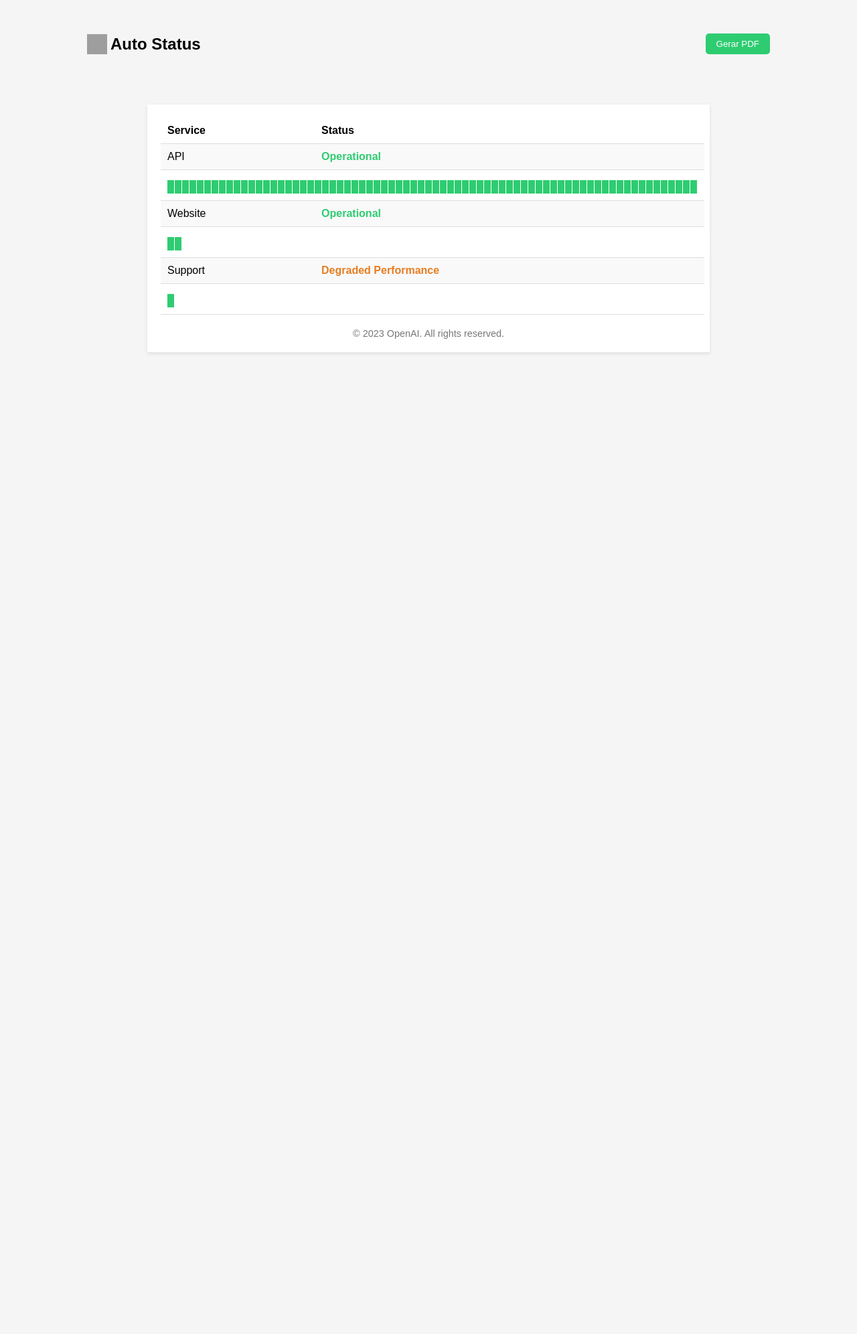
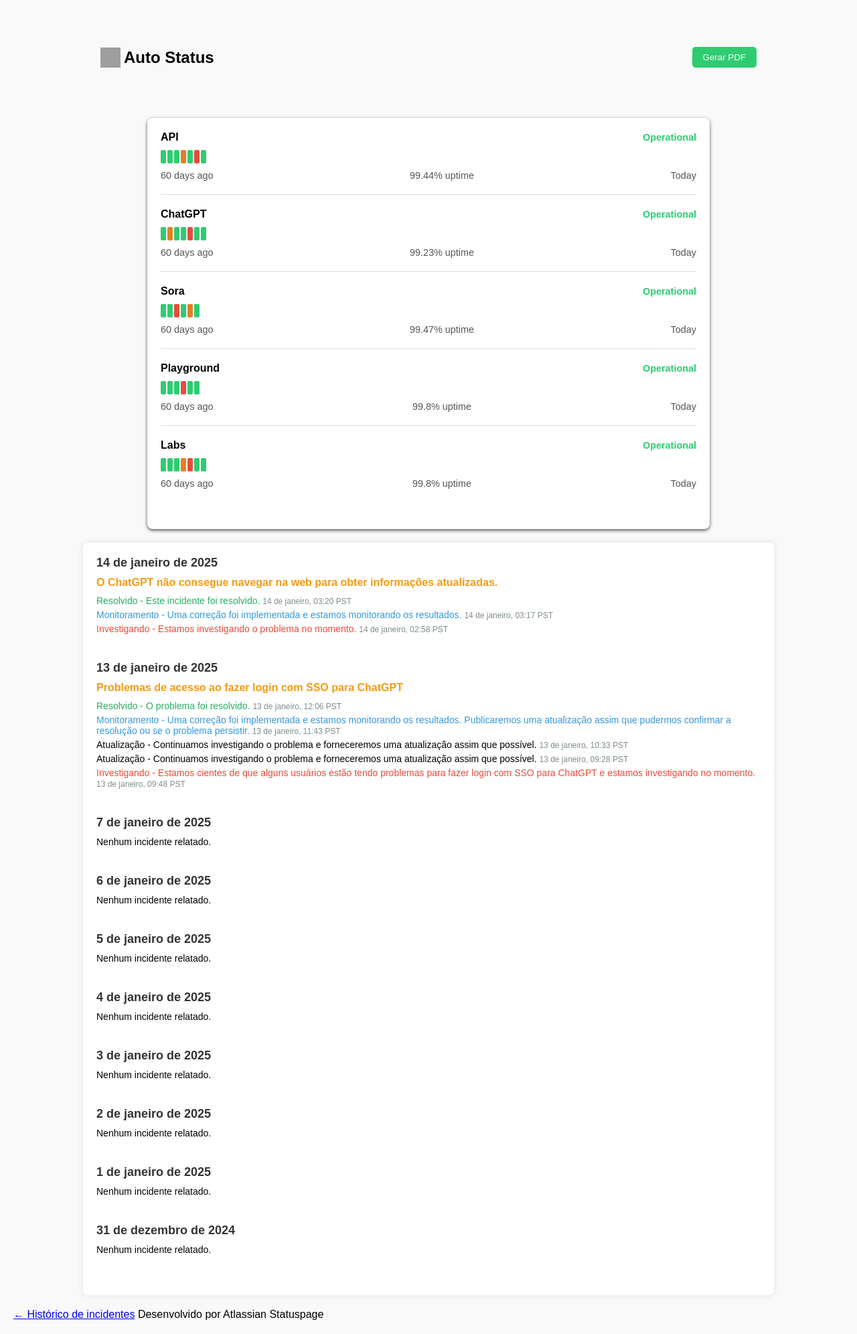
Before and after one commit to cauanmassino/StatusBot, a Python web app: template Template/index.html in a window 1280 px wide. Shown: the whole page at 67% size. Before the commit the page ends 528 px from the top, so only its background shows below. Run offline with Jinja, Linux system fonts and the light colour scheme; the template is opened without the code that fills it, so the values that code supplies are empty; grey boxes are pictures that could not be loaded.

Commit message:
segundo commit

```diff
--- a/Template/index.html
+++ b/Template/index.html
@@ -3,8 +3,8 @@
 <head>
     <meta charset="UTF-8">
     <meta name="viewport" content="width=device-width, initial-scale=1.0">
-    <title>Auto Status</title>
-    <link rel="stylesheet" href="styles.css"> <!-- Vincula o arquivo CSS para o estilo -->
+    <title>Status Monitor</title>
+    <link rel="stylesheet" href="styles.css">
 </head>
 <body>
 
@@ -19,76 +19,185 @@
     <button class="button">Gerar PDF</button>
 </div>
 
-    <!-- Container para a parte principal do conteúdo -->
-    <div class="container">
 
-        <table class="status-table"> <!-- Tabela que exibe o status dos serviços -->
-            <thead>
-                <tr>
-                    <th>Service</th>
-                    <th>Status</th>
-                </tr>
-            </thead>
-            <tbody>
-                <tr class="status-row">
-                    <td>API</td>
-                    <td class="status-cell-operational">Operational</td> <!-- Status do serviço API -->
-                </tr>
-                <tr>
-                    <td colspan="2">
+    <div class="status-dashboard">
+        <!-- API -->
+        <div class="status-item">
+            <div class="status-header">
+                <span class="status-title">API</span>
+                <span class="status-state">Operational</span>
+            </div>
             <div class="bar-container">
-                            <div class="bar"></div> <div class="bar"></div> <div class="bar"></div> <div class="bar"></div>
-                            <div class="bar"></div> <div class="bar"></div> <div class="bar"></div> <div class="bar"></div>
-                            <div class="bar"></div> <div class="bar"></div> <div class="bar"></div> <div class="bar"></div>
-                            <div class="bar"></div> <div class="bar"></div> <div class="bar"></div> <div class="bar"></div>
-                            <div class="bar"></div> <div class="bar"></div> <div class="bar"></div> <div class="bar"></div>
-                            <div class="bar"></div> <div class="bar"></div> <div class="bar"></div> <div class="bar"></div>
-                            <div class="bar"></div> <div class="bar"></div> <div class="bar"></div> <div class="bar"></div>
-                            <div class="bar"></div> <div class="bar"></div> <div class="bar"></div> <div class="bar"></div>
-                            <div class="bar"></div> <div class="bar"></div> <div class="bar"></div> <div class="bar"></div>
-                            <div class="bar"></div> <div class="bar"></div> <div class="bar"></div> <div class="bar"></div>
-                            <div class="bar"></div> <div class="bar"></div> <div class="bar"></div> <div class="bar"></div>
-                            <div class="bar"></div> <div class="bar"></div> <div class="bar"></div> <div class="bar"></div>
-                            <div class="bar"></div> <div class="bar"></div> <div class="bar"></div> <div class="bar"></div>
-                            <div class="bar"></div> <div class="bar"></div> <div class="bar"></div> <div class="bar"></div>
-                            <div class="bar"></div> <div class="bar"></div> <div class="bar"></div> <div class="bar"></div>
-                            <div class="bar"></div> <div class="bar"></div> <div class="bar"></div> <div class="bar"></div>
-                            <div class="bar"></div> <div class="bar"></div> <div class="bar"></div> <div class="bar"></div>
-                            <div class="bar"></div> <div class="bar"></div> <div class="bar"></div> <div class="bar"></div>
-                            <!-- Barra que representa o status -->
+                <!-- Barras de exemplo para API -->
+                <div class="bar"></div>
+                <div class="bar"></div>
+                <div class="bar"></div>
+                <div class="bar degraded"></div>
+                <div class="bar"></div>
+                <div class="bar outage"></div>
+                <div class="bar"></div>
+                <!-- Adicione mais barras conforme necessário -->
             </div>
-                    </td>
-                </tr>
+            <div class="status-footer">
+                <span>60 days ago</span>
+                <span>99.44% uptime</span>
+                <span>Today</span>
+            </div>
+        </div>
+
+        <!-- ChatGPT -->
+        <div class="status-item">
+            <div class="status-header">
+                <span class="status-title">ChatGPT</span>
+                <span class="status-state">Operational</span>
+            </div>
+            <div class="bar-container">
+                <!-- Barras de exemplo para ChatGPT -->
+                <div class="bar"></div>
+                <div class="bar degraded"></div>
+                <div class="bar"></div>
+                <div class="bar"></div>
+                <div class="bar outage"></div>
+                <div class="bar"></div>
+                <div class="bar"></div>
+            </div>
+            <div class="status-footer">
+                <span>60 days ago</span>
+                <span>99.23% uptime</span>
+                <span>Today</span>
+            </div>
+        </div>
+
+        <!-- Sora -->
+        <div class="status-item">
+            <div class="status-header">
+                <span class="status-title">Sora</span>
+                <span class="status-state">Operational</span>
+            </div>
+            <div class="bar-container">
+                <!-- Barras de exemplo para Sora -->
+                <div class="bar"></div>
+                <div class="bar"></div>
+                <div class="bar outage"></div>
+                <div class="bar"></div>
+                <div class="bar degraded"></div>
+                <div class="bar"></div>
+            </div>
+            <div class="status-footer">
+                <span>60 days ago</span>
+                <span>99.47% uptime</span>
+                <span>Today</span>
+            </div>
+        </div>
+
+        <!-- Playground -->
+        <div class="status-item">
+            <div class="status-header">
+                <span class="status-title">Playground</span>
+                <span class="status-state">Operational</span>
+            </div>
+            <div class="bar-container">
+                <!-- Barras de exemplo para Playground -->
+                <div class="bar"></div>
+                <div class="bar"></div>
+                <div class="bar"></div>
+                <div class="bar outage"></div>
+                <div class="bar"></div>
+                <div class="bar"></div>
+            </div>
+            <div class="status-footer">
+                <span>60 days ago</span>
+                <span>99.8% uptime</span>
+                <span>Today</span>
+            </div>
+        </div>
+
+        <!-- Labs -->
+        <div class="status-item">
+            <div class="status-header">
+                <span class="status-title">Labs</span>
+                <span class="status-state">Operational</span>
+            </div>
+            <div class="bar-container">
+                <!-- Barras de exemplo para Labs -->
+                <div class="bar"></div>
+                <div class="bar"></div>
+                <div class="bar"></div>
+                <div class="bar degraded"></div>
+                <div class="bar outage"></div>
+                <div class="bar"></div>
+                <div class="bar"></div>
+            </div>
+            <div class="status-footer">
+                <span>60 days ago</span>
+                <span>99.8% uptime</span>
+                <span>Today</span>
+            </div>
+        </div>
+    </div>
 
 
-                <tr class="status-row">
-                    <td>Website</td>
-                    <td class="status-cell-operational">Operational</td> <!-- Status do serviço Website -->
-                </tr>
-                <tr>
-                    <td colspan="2">
-                        <div class="bar-container">
-                            <div class="bar"></div> <!-- Barra representando o status -->
-                            <div class="bar"></div>
+
+ <div class="container">
+        <div class="incident">
+            <div class="incident-date">14 de janeiro de 2025</div>
+            <div class="incident-title">O ChatGPT não consegue navegar na web para obter informações atualizadas.</div>
+            <div class="status status-resolved">Resolvido - Este incidente foi resolvido. <span class="timestamp">14 de janeiro, 03:20 PST</span></div>
+            <div class="status status-monitoring">Monitoramento - Uma correção foi implementada e estamos monitorando os resultados. <span class="timestamp">14 de janeiro, 03:17 PST</span></div>
+            <div class="status status-investigating">Investigando - Estamos investigando o problema no momento. <span class="timestamp">14 de janeiro, 02:58 PST</span></div>
         </div>
-                    </td>
-                </tr>
-                <tr class="status-row">
-                    <td>Support</td>
-                    <td class="status-cell-degraded">Degraded Performance</td> <!-- Status do serviço Support -->
-                </tr>
-                <tr>
-                    <td colspan="2">
-                        <div class="bar-container">
-                            <div class="bar"></div> <!-- Barra representando o status -->
+
+        <div class="incident">
+            <div class="incident-date">13 de janeiro de 2025</div>
+            <div class="incident-title">Problemas de acesso ao fazer login com SSO para ChatGPT</div>
+            <div class="status status-resolved">Resolvido - O problema foi resolvido. <span class="timestamp">13 de janeiro, 12:06 PST</span></div>
+            <div class="status status-monitoring">Monitoramento - Uma correção foi implementada e estamos monitorando os resultados. Publicaremos uma atualização assim que pudermos confirmar a resolução ou se o problema persistir. <span class="timestamp">13 de janeiro, 11:43 PST</span></div>
+            <div class="status status-update">Atualização - Continuamos investigando o problema e forneceremos uma atualização assim que possível. <span class="timestamp">13 de janeiro, 10:33 PST</span></div>
+            <div class="status status-update">Atualização - Continuamos investigando o problema e forneceremos uma atualização assim que possível. <span class="timestamp">13 de janeiro, 09:28 PST</span></div>
+            <div class="status status-investigating">Investigando - Estamos cientes de que alguns usuários estão tendo problemas para fazer login com SSO para ChatGPT e estamos investigando no momento. <span class="timestamp">13 de janeiro, 09:48 PST</span></div>
         </div>
-                    </td>
-                </tr>
-            </tbody>
-        </table>
-        <!-- Rodapé do site -->
-        <div class="footer">&copy; 2023 OpenAI. All rights reserved.</div>
+
+        <div class="incident">
+            <div class="incident-date">7 de janeiro de 2025</div>
+            <div class="status">Nenhum incidente relatado.</div>
         </div>
+        <div class="incident">
+            <div class="incident-date">6 de janeiro de 2025</div>
+            <div class="status">Nenhum incidente relatado.</div>
+        </div>
+        <div class="incident">
+            <div class="incident-date">5 de janeiro de 2025</div>
+            <div class="status">Nenhum incidente relatado.</div>
+        </div>
+        <div class="incident">
+            <div class="incident-date">4 de janeiro de 2025</div>
+            <div class="status">Nenhum incidente relatado.</div>
+        </div>
+        <div class="incident">
+            <div class="incident-date">3 de janeiro de 2025</div>
+            <div class="status">Nenhum incidente relatado.</div>
+        </div>
+        <div class="incident">
+            <div class="incident-date">2 de janeiro de 2025</div>
+            <div class="status">Nenhum incidente relatado.</div>
+        </div>
+        <div class="incident">
+            <div class="incident-date">1 de janeiro de 2025</div>
+            <div class="status">Nenhum incidente relatado.</div>
+        </div>
+        <div class="incident">
+            <div class="incident-date">31 de dezembro de 2024</div>
+            <div class="status">Nenhum incidente relatado.</div>
+        </div>
+    </div>
+
+    <footer>
+        <div class="footer-content">
+            <a href="#">&larr; Histórico de incidentes</a>
+            <span>Desenvolvido por Atlassian Statuspage</span>
+        </div>
+    </footer>
+
 
 </body>
 </html>
--- a/Template/styles.css
+++ b/Template/styles.css
@@ -1,8 +1,9 @@
+/* Estilo Geral */
 body {
-    font-family: sans-serif; /* Define a fonte da página */
-    margin: 0; /* Remove as margens padrão */
-    padding: 0; /* Remove o preenchimento padrão */
-    background-color: #f5f5f5; /* Cor de fundo da página */
+    font-family: Arial, sans-serif;
+    margin: 0;
+    padding: 20px;
+    background-color: #f9f9f9;
 }
 
 .header {
@@ -16,7 +17,7 @@
 .logo {
     display: flex; /* Usando flexbox para alinhar imagem e texto */
     align-items: center; /* Alinha a imagem e o título verticalmente no centro */
-    gap:5px; /* Reduzido para aproximar mais a logo do título */
+    gap: 5px; /* Reduzido para aproximar mais a logo do título */
 }
 
 .logo img {
@@ -44,65 +45,125 @@
     background-color: #27ae60; /* Cor do botão quando o mouse passa por cima */
 }
 
-.container {
-    max-width: 800px; /* Largura máxima do container */
-    margin: 0 auto; /* Centraliza o container horizontalmente */
-    padding: 20px; /* Preenchimento interno do container */
-    background-color: #fff; /* Cor de fundo do container */
-    box-shadow: 0 2px 5px rgba(0, 0, 0, 0.1); /* Sombra do container */
+
+/* Dashboard de Status */
+.status-dashboard {
+    max-width: 800px;
+    margin: 0 auto;
+    padding: 20px;
+    background-color: #ffffff;
+    border-radius: 8px;
+    box-shadow: 0 2px 5px rgba(0, 0, 0, 0.671);
+}
+
+/* Item de Status */
+.status-item {
+    margin-bottom: 20px;
+    padding-bottom: 20px;
+    border-bottom: 1px solid #ddd; /* Linha separadora */
+}
+
+.status-item:last-child {
+    border-bottom: none; /* Remove a linha do último item */
+}
+
+.status-header {
+    display: flex;
+    justify-content: space-between;
+    align-items: center;
+    margin-bottom: 10px;
+    font-weight: bold;
 }
 
 .status-title {
-    font-size: 1.2rem; /* Tamanho da fonte do título de status */
-    font-weight: bold; /* Fonte em negrito */
-    margin-bottom: 10px; /* Espaço abaixo do título */
+    font-size: 1rem;
 }
 
-.status-table {
-    width: 100%; /* A tabela ocupa 100% da largura do container */
-    border-collapse: collapse; /* Remove o espaçamento entre as células da tabela */
+.status-state {
+    font-size: 0.9rem;
+    color: #2ecc71; /* Verde para "Operational" */
 }
 
-.status-table th,
-.status-table td {
-    padding: 10px; /* Preenchimento das células da tabela */
-    border-bottom: 1px solid #ddd; /* Borda abaixo de cada célula */
-    text-align: left; /* Alinha o texto à esquerda */
+/* Contêiner das Barras */
+.bar-container {
+    display: flex;
+    gap: 2px;
+    margin-bottom: 10px;
 }
 
-.status-row {
-    background-color: #f9f9f9; /* Cor de fundo para as linhas */
+/* Barras Individuais */
+.bar {
+    width: 8px;
+    height: 20px;
+    background-color: #2ecc71; /* Verde padrão */
+    border-radius: 2px;
 }
 
-.status-row:nth-child(even) {
-    background-color: #f2f2f2; /* Cor de fundo para as linhas pares */
+/* Barras com Estados Específicos */
+.bar.degraded {
+    background-color: #e67e22; /* Laranja para "Degraded" */
 }
 
-.status-cell-operational {
-    color: #2ecc71; /* Cor para status "operacional" */
-    font-weight: bold; /* Fonte em negrito */
+.bar.outage {
+    background-color: #e74c3c; /* Vermelho para "Outage" */
 }
 
-.status-cell-degraded {
-    color: #e67e22; /* Cor para status "degraded" */
-    font-weight: bold; /* Fonte em negrito */
+/* Rodapé do Item */
+.status-footer {
+    display: flex;
+    justify-content: space-between;
+    font-size: 0.9rem;
+    color: #555;
 }
 
-.bar-container {
-    display: flex; /* Usando flexbox para alinhar as barras */
-    margin-top: 5px; /* Espaço acima do container das barras */
+
+
+
+.container {
+    width: 80%;
+    margin: 20px auto;
+    background: #fff;
+    padding: 20px;
+    border-radius: 8px;
+    box-shadow: 0 0 10px rgba(0, 0, 0, 0.1);
 }
 
-.bar {
-    width: 10px; /* Largura das barras */
-    height: 20px; /* Altura das barras */
-    background-color: #2ecc71; /* Cor das barras */
-    margin-right: 1px; /* Espaço entre as barras */
+.incident {
+    margin-bottom: 40px;
 }
 
-.footer {
-    text-align: center; /* Alinha o texto do rodapé ao centro */
-    margin-top: 20px; /* Espaço acima do rodapé */
-    font-size: 0.9rem; /* Tamanho da fonte do rodapé */
-    color: #777; /* Cor do texto do rodapé */
+.incident-date {
+    font-size: 18px;
+    font-weight: bold;
+    color: #333;
+    margin-bottom: 10px;
 }
+
+.incident-title {
+    font-size: 16px;
+    font-weight: bold;
+    color: #f39c12;
+    margin-bottom: 10px;
+}
+
+.status {
+    font-size: 14px;
+    margin-bottom: 5px;
+}
+
+.status-resolved {
+    color: #27ae60;
+}
+
+.status-monitoring {
+    color: #3498db;
+}
+
+.status-investigating {
+    color: #e74c3c;
+}
+
+.timestamp {
+    color: #7f8c8d;
+    font-size: 12px;
+}
```
Lines whose indentation alone changed are shown as unchanged.
